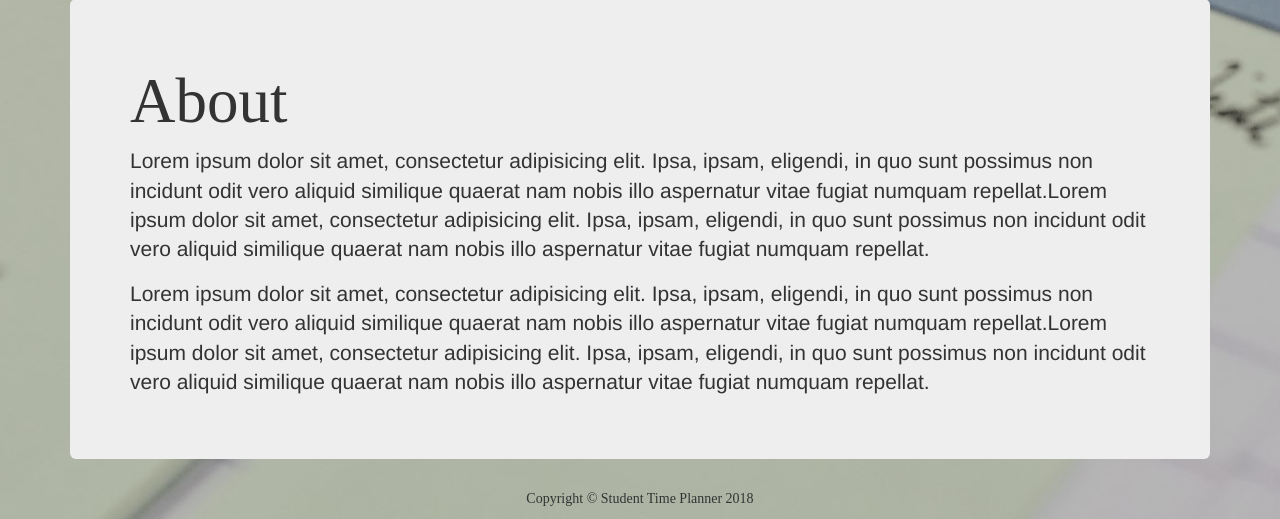
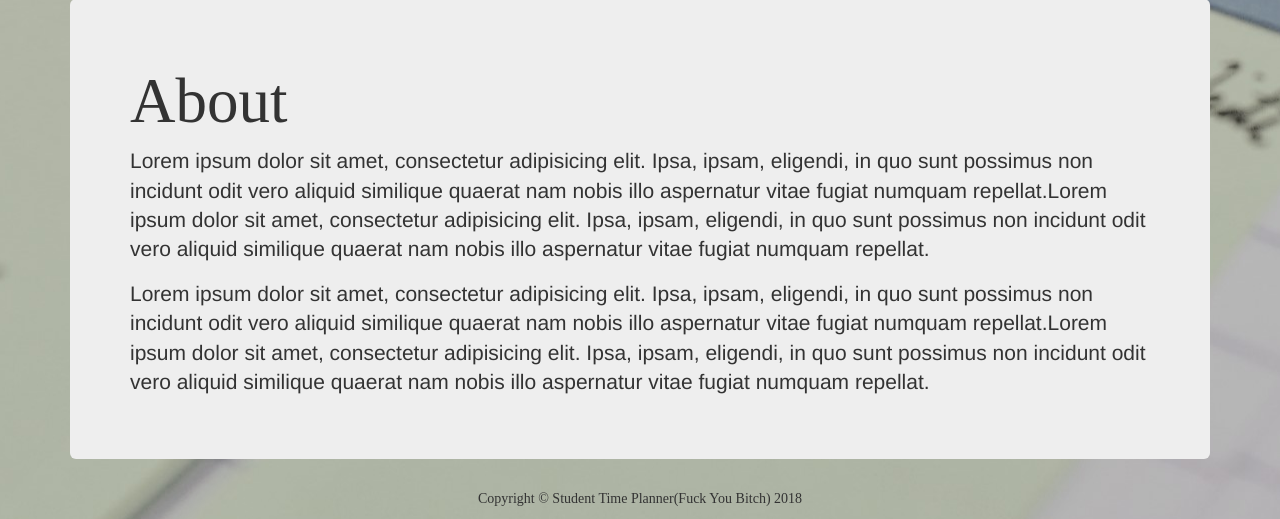
Before and after one commit to bubunGh0st/STP, a CodeIgniter app: page /database/ in a window 1280 px wide; the page is wider, and only the part inside the window is pictured. Shown: the part 983-1502 px from the top of that part. Run offline with CodeIgniter, Linux system fonts and the light colour scheme; grey boxes labelled with a size stand in for pictures from a placeholder-image service; some libraries are stand-ins or nearby versions; some web fonts are replaced.

Commit message:
Changed the footer.php

```diff
--- a/application/views/templates-nosession/footer.php
+++ b/application/views/templates-nosession/footer.php
@@ -5,7 +5,7 @@ defined('BASEPATH') OR exit('No direct script access allowed');
 <!-- Footer -->
     <footer class="py-5 bg-dark">
       <div class="container">
-        <p class="m-0 text-center text-white">Copyright &copy; Student Time Planner 2018</p>
+        <p class="m-0 text-center text-white">Copyright &copy; Student Time Planner(Fuck You Bitch) 2018</p>
       </div>
       <!-- /.container -->
     </footer>
```
